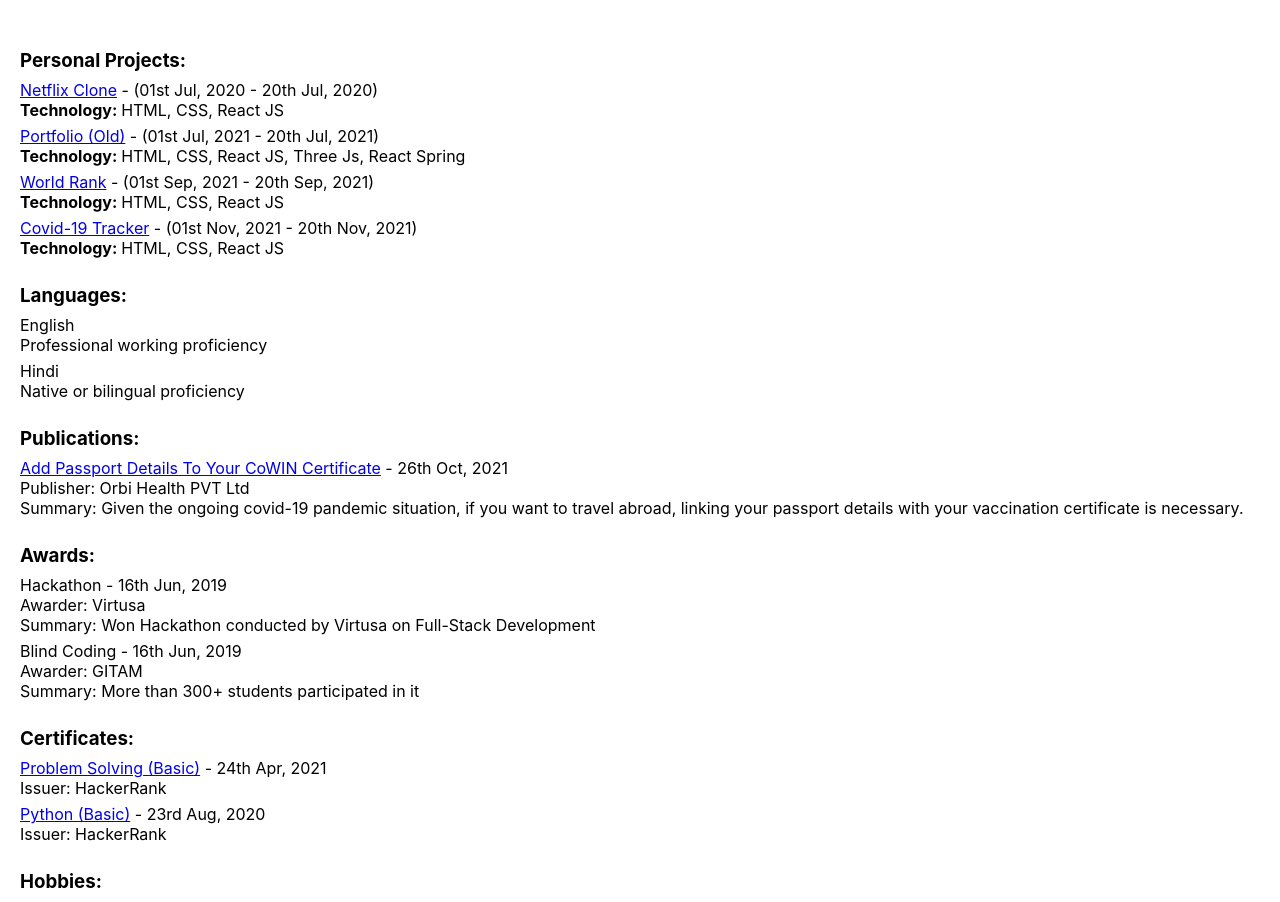
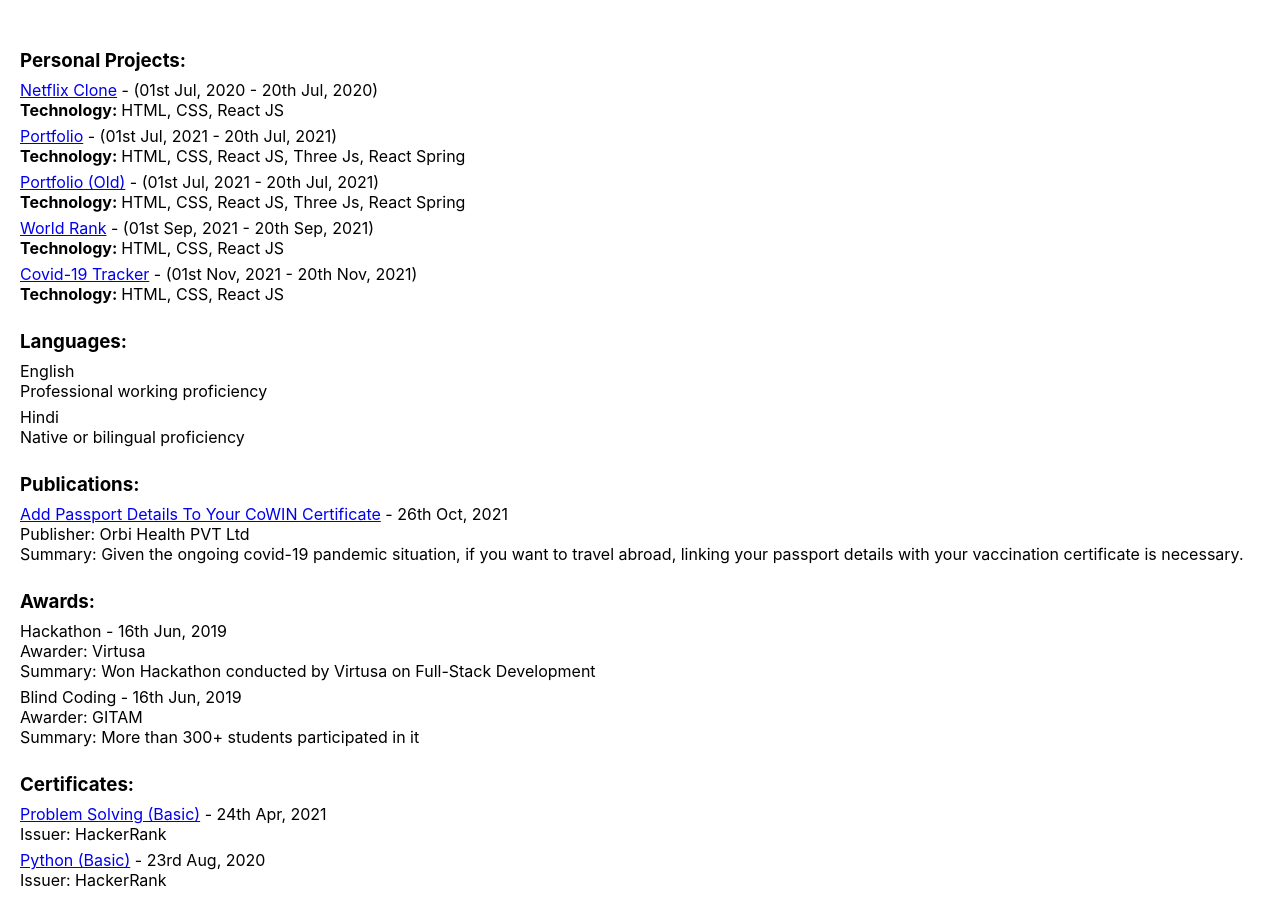
Before and after one commit to ChiragKushwaha/resume, a Next.js app: page / in a window 1280 px wide. Shown: the part 1628-2530 px from the top of the page. Built offline with nearby package versions, Linux system fonts and the light colour scheme.

Commit message:
updated pp

```diff
--- a/src/pages/index.tsx
+++ b/src/pages/index.tsx
@@ -213,8 +213,19 @@
     type: 'appliWcation'
   },
   {
+    name: 'Portfolio',
+    about: 'Welcomes people who visits it and contains my social media links and resume link.',
+    highlights: ['Self Made'],
+    technology: ['HTML', 'CSS', 'React JS', 'Three Js', 'React Spring'],
+    startDate: '2021-07-01',
+    endDate: '2021-07-20',
+    url: 'https://mr-chirag.web.app/',
+    entity: 'Entity',
+    type: 'application'
+  },
+  {
     name: 'Portfolio (Old)',
-    about: 'Tells about me',
+    about: 'Tells about me, supports light/dark mode.',
     highlights: ['Self Made'],
     technology: ['HTML', 'CSS', 'React JS', 'Three Js', 'React Spring'],
     startDate: '2021-07-01',
```
